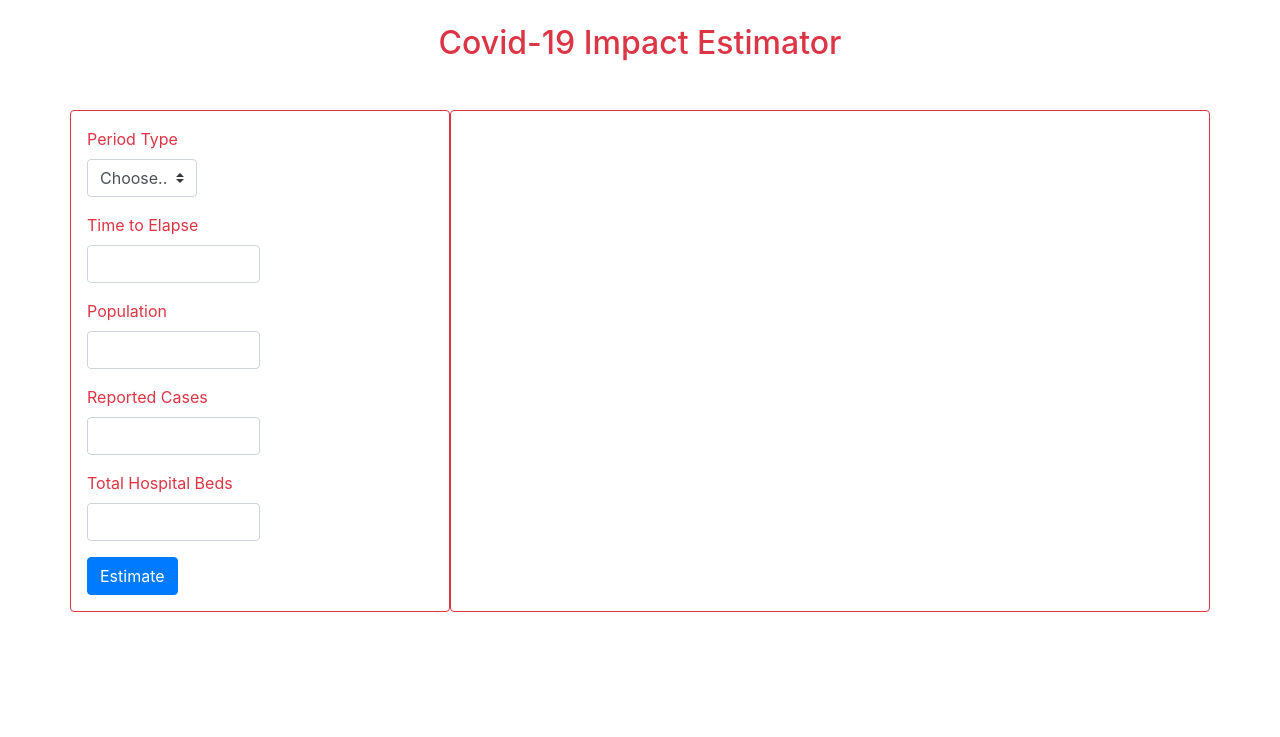
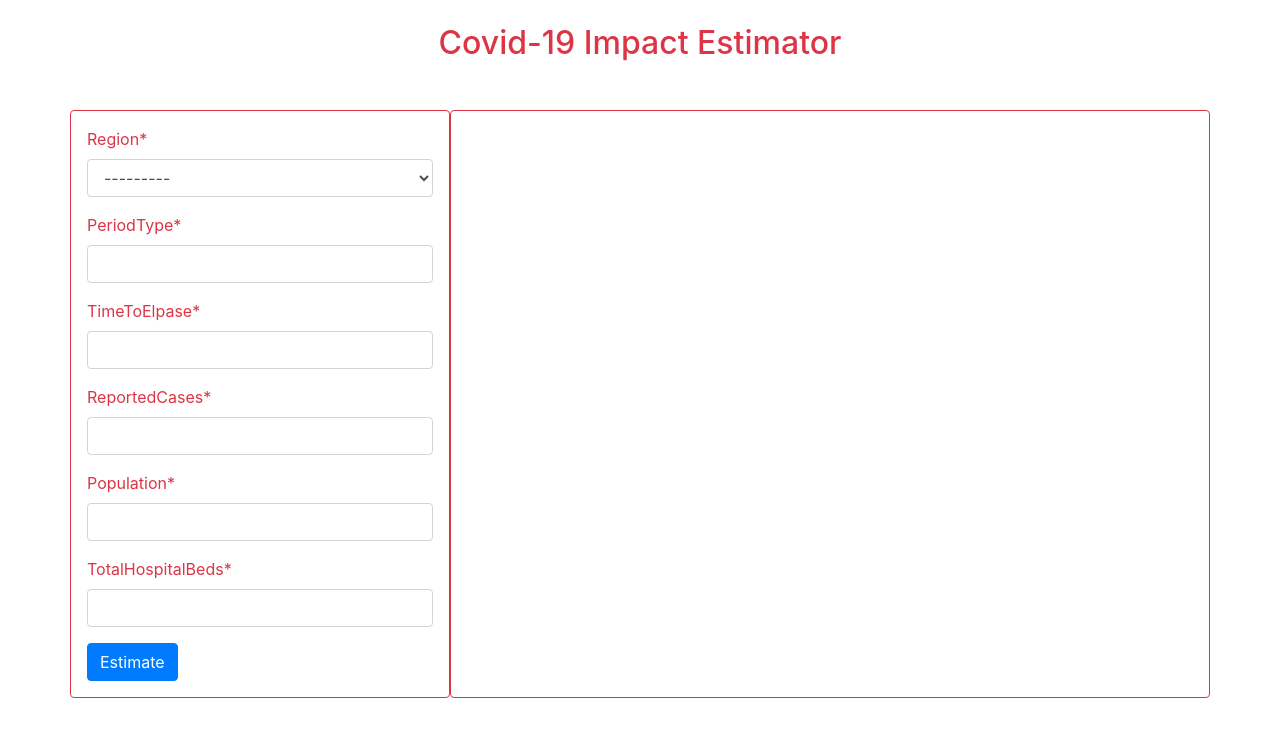
Before and after one commit to patbpm/convid19estimator, a Django app: page / in a window 1280 px wide. Shown: the top 737 px of the page. Run offline with Django 3.2, Linux system fonts and the light colour scheme; data comes from the database, SQL or seed files in the repository; both versions use the stored data as it was after the commit; some libraries are stand-ins or nearby versions.

Commit message:
Updating the form

```diff
--- a/convid19estimator/settings.py
+++ b/convid19estimator/settings.py
@@ -42,7 +42,10 @@
     'django.contrib.messages',
     'django.contrib.staticfiles',
     'rest_framework',
+    'crispy_forms',
 ]
+
+CRISPY_TEMPLATE_PACK = 'bootstrap4'
 
 MIDDLEWARE = [
     'whitenoise.middleware.WhiteNoiseMiddleware',
--- /dev/null
+++ b/convidapp/forms.py
@@ -0,0 +1,8 @@
+from django import forms
+from .models import Report
+
+class ReportForm(forms.ModelForm):
+
+    class Meta:
+        model = Report
+        fields = ('region', 'periodType','timeToElpase', 'reportedCases', 'Population', 'totalHospitalBeds')
--- a/convidapp/views.py
+++ b/convidapp/views.py
@@ -1,5 +1,6 @@
-from django.shortcuts import render
+from django.shortcuts import render, redirect, get_object_or_404
 from rest_framework import viewsets
+from .forms import ReportForm
 
 from .serializers import RegionSerializer, ReportSerializer
 from .models import Region, Report
@@ -8,8 +9,31 @@
 
 def homepage(request):
 
+    region = Region.objects.first()
+
+    if request.method == 'POST':
+        form = ReportForm(request.POST)
+        if form.is_valid():
+            report = form.save(commit=False)
+
+            report.save()
+
+
+            report = Report.objects.create(
+
+                periodType=form.get("periodType"),
+                timeToElpase=form.get("timeToElpase"),
+                reportedCases=form.get("reportedCases"),
+                Population=form.get("population") ,
+                totalHospitalBeds=form.get("totalHospitalBeds")
+
+            )
+            return redirect('homepage')  # TODO: redirect to the created topic page
+    else:
+        form = ReportForm()
+
     context = {
-
+        'form': form
     }
 
     return render(request, 'convidapp/templates/homepage.html', context)
--- a/requirements.txt
+++ b/requirements.txt
@@ -1,6 +1,7 @@
 asgiref==3.2.7
 dj-database-url==0.5.0
 Django==3.0.5
+django-crispy-forms==1.9.0
 djangorestframework==3.11.0
 gunicorn==20.0.4
 psycopg2==2.8.5
--- a/templates/convidapp/templates/homepage.html
+++ b/templates/convidapp/templates/homepage.html
@@ -1,16 +1,27 @@
 {% extends 'base.html' %}
+{% load crispy_forms_tags %}
 {% block content %}
+
 <div class="container">
     <h2 class="text-danger text-center mt-4 mb-5">Covid-19 Impact Estimator</h2>
+
     <div class="row">
-        <form class="col-md-4 mb-5 p-3 bg-white text-danger border border-danger rounded">
+      <form method="post" class="col-md-4 mb-5 p-3 bg-white text-danger border border-danger rounded">
+        {% csrf_token %}
+        {{ form|crispy}}
+        <button type="submit" class="btn btn-primary" id="data-go-estimate">Estimate</button>
+      </form>
+      {% comment %}
+        <form method="post" class="col-md-4 mb-5 p-3 bg-white text-danger border border-danger rounded">
 
-            <div class="col-md-6 border-black rounded">
+
+
+            <div class="col-md-10 border-black rounded">
               <div class="row ">
                 <div class="form-group">
                   <label for="PeriodType">Period Type</label>
                       <div class="input-group">
-                          <select class="custom-select form-control" id="PeriodType">
+                          <select class="custom-select form-control" name="PeriodType">
                               <option value="" selected disabled hidden>Choose..</option>
                               <option value=Days>Days</option>
                               <option value=Weeks>Weeks</option>
@@ -22,7 +33,7 @@
               <div class="row">
                   <div class="form-group">
                     <label for="timeToElapse">Time to Elapse</label>
-                    <input type="text" class="form-control" placeholder="" id="timeToElapse">
+                    <input type="text" class="form-control" placeholder="" name="timeToElapse">
                   </div>
 
 
@@ -30,19 +41,19 @@
               <div class="row ">
                   <div class="form-group">
                     <label for="population">Population</label>
-                    <input type="text" class="form-control" placeholder="" id="population">
+                    <input type="text" class="form-control" placeholder="" name="population">
                   </div>
               </div>
               <div class="row">
                     <div class="form-group">
                       <label for="ReportedCases">Reported Cases</label>
-                      <input type="text" class="form-control" placeholder="" id="ReportedCases">
+                      <input type="text" class="form-control" placeholder="" name="ReportedCases">
                     </div>
               </div>
               <div class="row">
                   <div class="form-group">
                     <label for="totalHospitalBeds">Total Hospital Beds</label>
-                    <input type="text" class="form-control" placeholder="" id="totalHospitalBeds">
+                    <input type="text" class="form-control" placeholder="" name="totalHospitalBeds">
                   </div>
               </div>
 
@@ -51,6 +62,7 @@
 
             <button type="submit" class="btn btn-primary" id="data-go-estimate">Estimate</button>
         </form>
+        {% endcomment %}
         <div class="col-md-8 mb-5 p-3 bg-white text-danger border border-danger rounded">
 
         </div>
```
Also changed, not shown: db.sqlite3.
